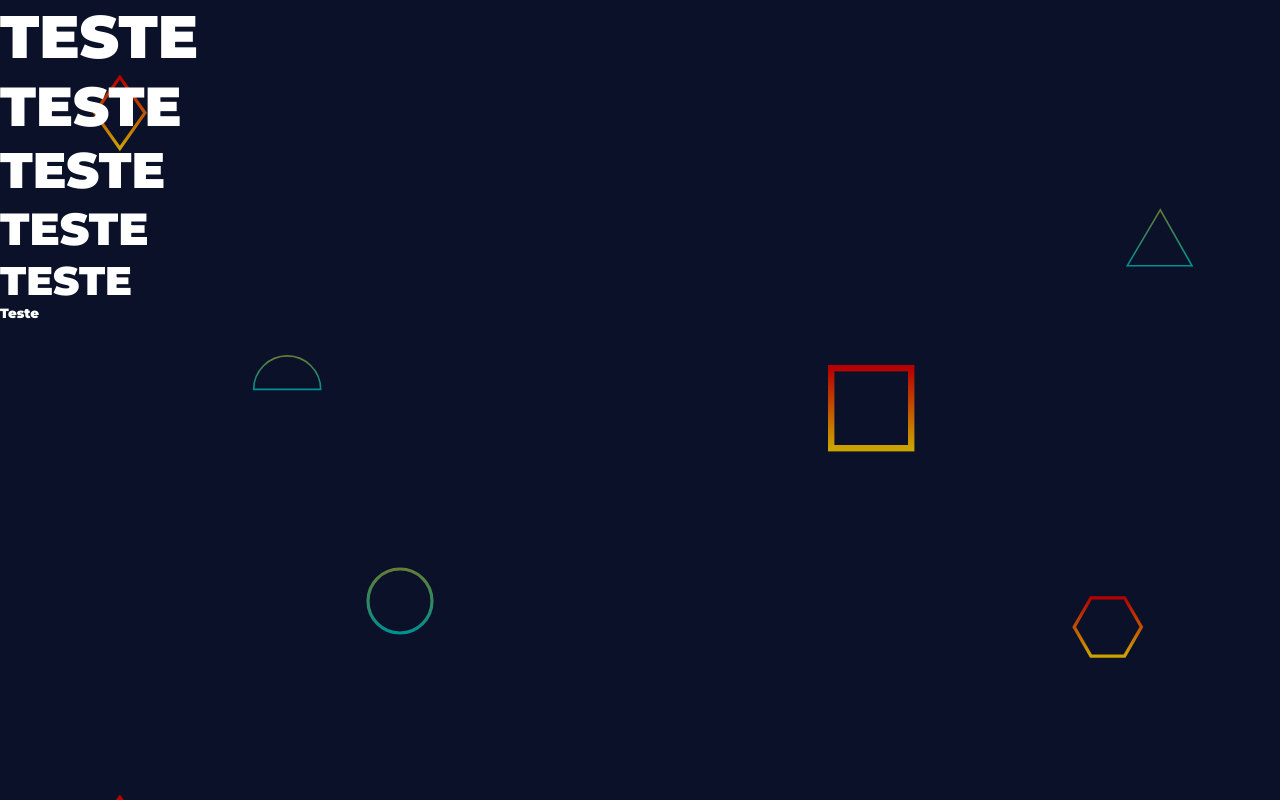
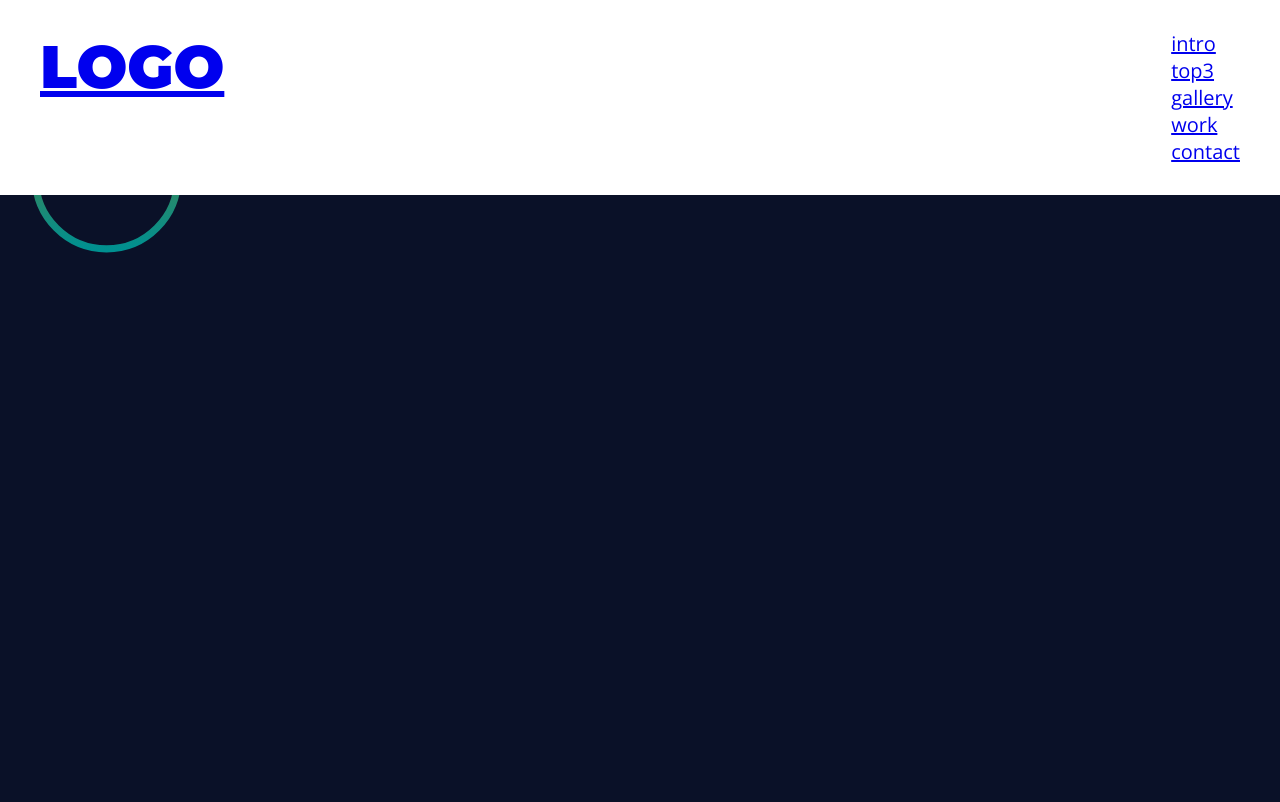
Before and after one commit to igor02b1/landing-page-2, a plain HTML site: page index.html in a window 1280 px wide. Shown: the top 802 px of the page. Drawn offline with nearby package versions, Linux system fonts and the light colour scheme.

Commit message:
configurando nav-bar

```diff
--- a/assets/css/style.css
+++ b/assets/css/style.css
@@ -67,3 +67,17 @@ h5 {
 .section {
     min-height: 100vh;
 }
+
+.menu{
+    background-color: var(--white-color);
+    position: fixed;
+    top: 0;
+    left: 0;
+    right: 0;
+    width: 100%;
+}
+
+.menu-content{
+    display: flex;
+    justify-content: space-between;
+}
--- a/index.html
+++ b/index.html
@@ -9,11 +9,24 @@
     <link rel="preconnect" href="https://fonts.googleapis.com"><link rel="preconnect" href="https://fonts.gstatic.com" crossorigin><link href="https://fonts.googleapis.com/css2?family=Montserrat:wght@900&family=Open+Sans:ital,wght@0,400;0,700;1,400&display=swap" rel="stylesheet">
 </head>
 <body class="main-bg">
-    <h1>Teste</h1>
-    <h2>Teste</h2>
-    <h3>Teste</h3>
-    <h4>Teste</h4>
-    <h5>Teste</h5>
-    <h6>Teste</h6>
+    <aside class="menu">
+        <section class="main-content menu-content">
+            <h1>
+                <a href="#">LOGO</a>
+            </h1>
+
+                <nav>
+                    <ul>
+                        <li><a href="#">intro</a></li>
+                        <li><a href="#">top3</a></li>
+                        <li><a href="#">gallery</a></li>
+                        <li><a href="#">work</a></li>
+                        <li><a href="#">contact</a></li>
+                    </ul>
+                </nav>
+             </aside>
+        </section>
+        <section class="section"></section>
+        <section class="section"></section>
 </body>
 </html>
```
